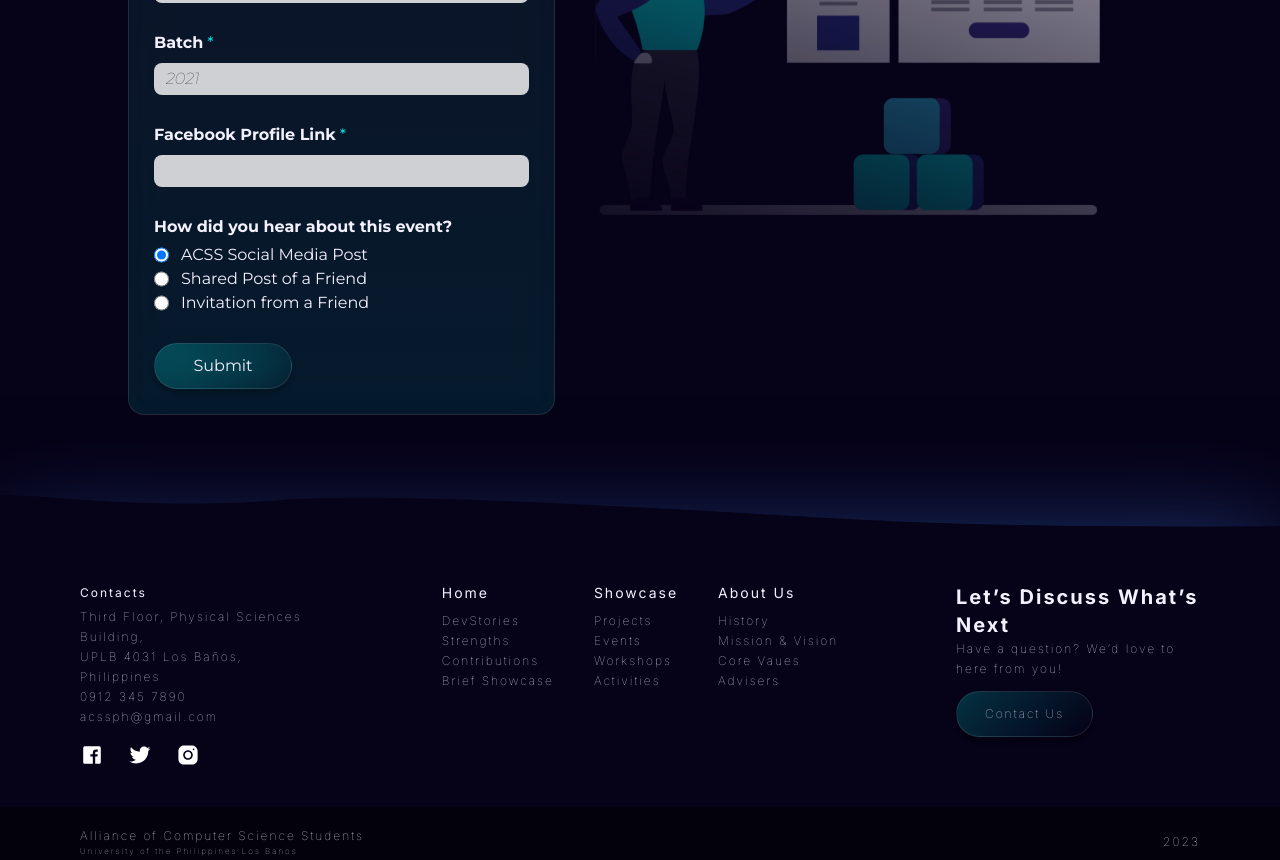
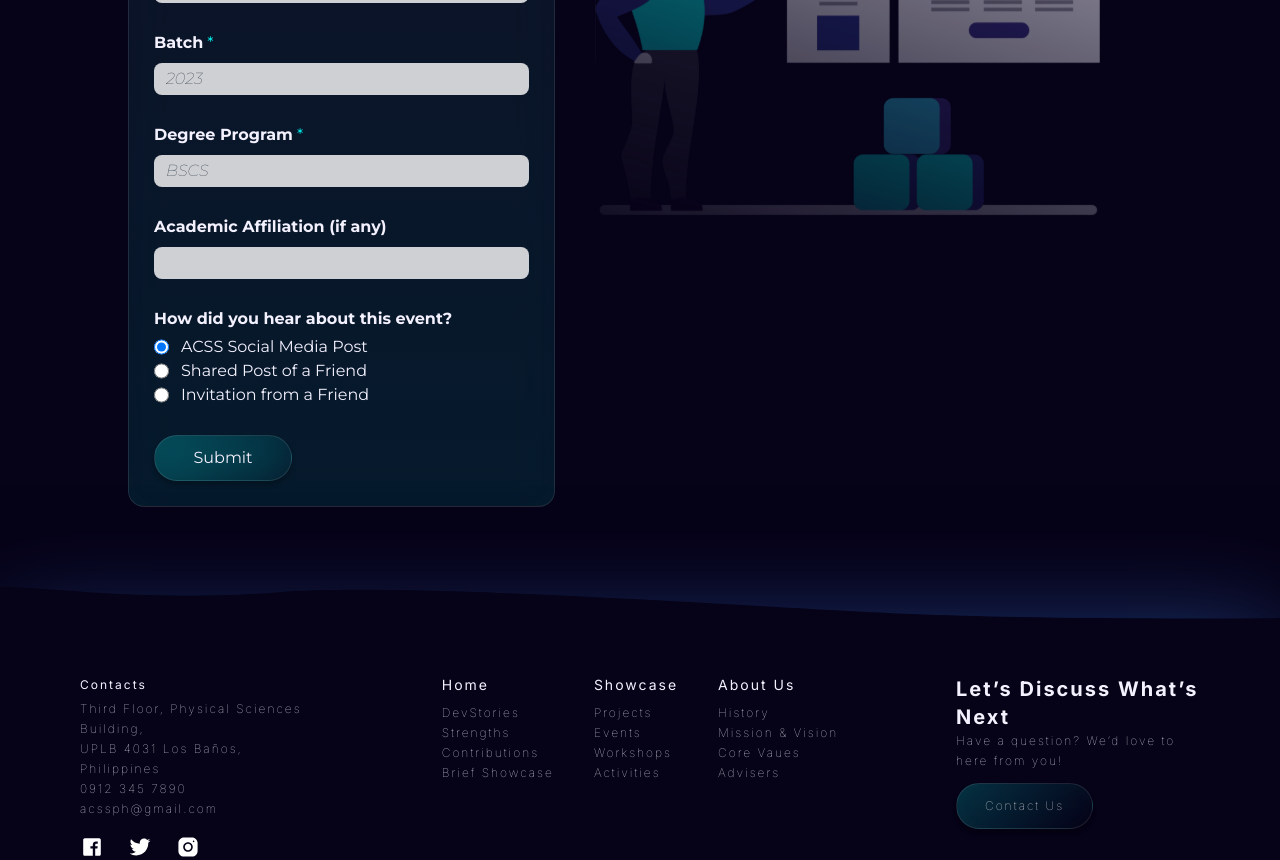
Before and after one commit to yuntaozhu/CMGWebsite, a SvelteKit app: page /registration/acss-orientation in a window 1280 px wide. Shown: the part 1320-2180 px from the top of the page. Built offline with nearby package versions, Linux system fonts and the light colour scheme; what sanity would draw is missing.

Commit message:
chore: Registration | Added Academic Affiliation Field

```diff
--- a/src/components/organisms/RegistrationForms/ACSSOrientation.svelte
+++ b/src/components/organisms/RegistrationForms/ACSSOrientation.svelte
@@ -135,8 +135,9 @@
             <EmailInputComponent label="Email" required={true} placeholder="jdelacruz@up.edu.ph"/>
             <DropdownInputComponent label="College" options={colleges} />
             <TextInputComponent label="Degree Program" required={true} placeholder="BSCS"/>
-            <NumberInputComponent label="Batch" required={true} placeholder="2021"/>
-            <TextInputComponent label="Facebook Profile Link" required={true} placeholder=""/>
+            <NumberInputComponent label="Batch" required={true} placeholder="2023"/>
+            <TextInputComponent label="Degree Program" required={true} placeholder="BSCS"/>
+            <TextInputComponent label="Academic Affiliation (if any)" required={false} placeholder=""/>
             <RadioInputComponent
                 label="How did you hear about this event?"
                 options={howYouHear}
```
